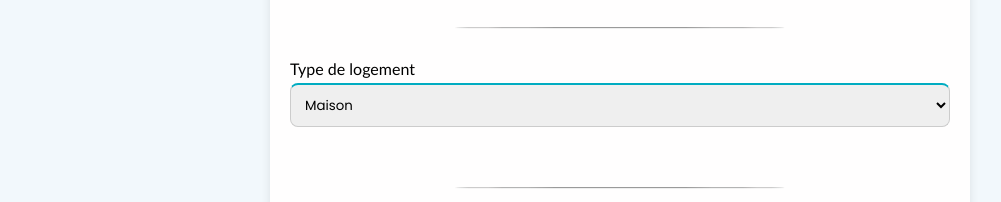
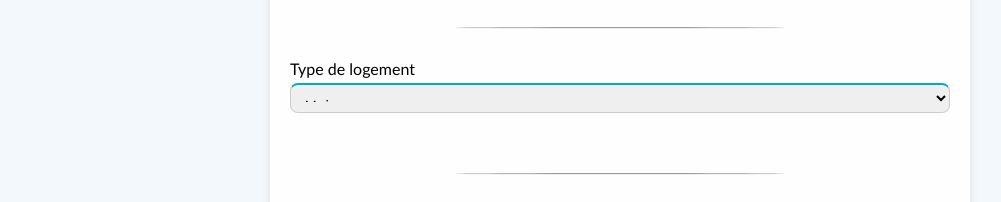
Before and after one commit to Andy-Codd/mon-logements, a plain HTML site: page index.html in a window 1280 px wide. Both pictures are taken after a click on the element "Commencer". Shown: the part 523-725 px from the top of the page, without its empty margins (20-1021 px from the left). Drawn offline with nearby package versions, Linux system fonts and the light colour scheme.

```diff
--- a/css/style.css
+++ b/css/style.css
@@ -244,6 +244,9 @@
     border-top: 2px solid #00acc1;
     font-family: var(--font-primary);
 }
+select{
+    height: 30px;
+}
 
 input[type='radio']{
     padding: 0px;
```
